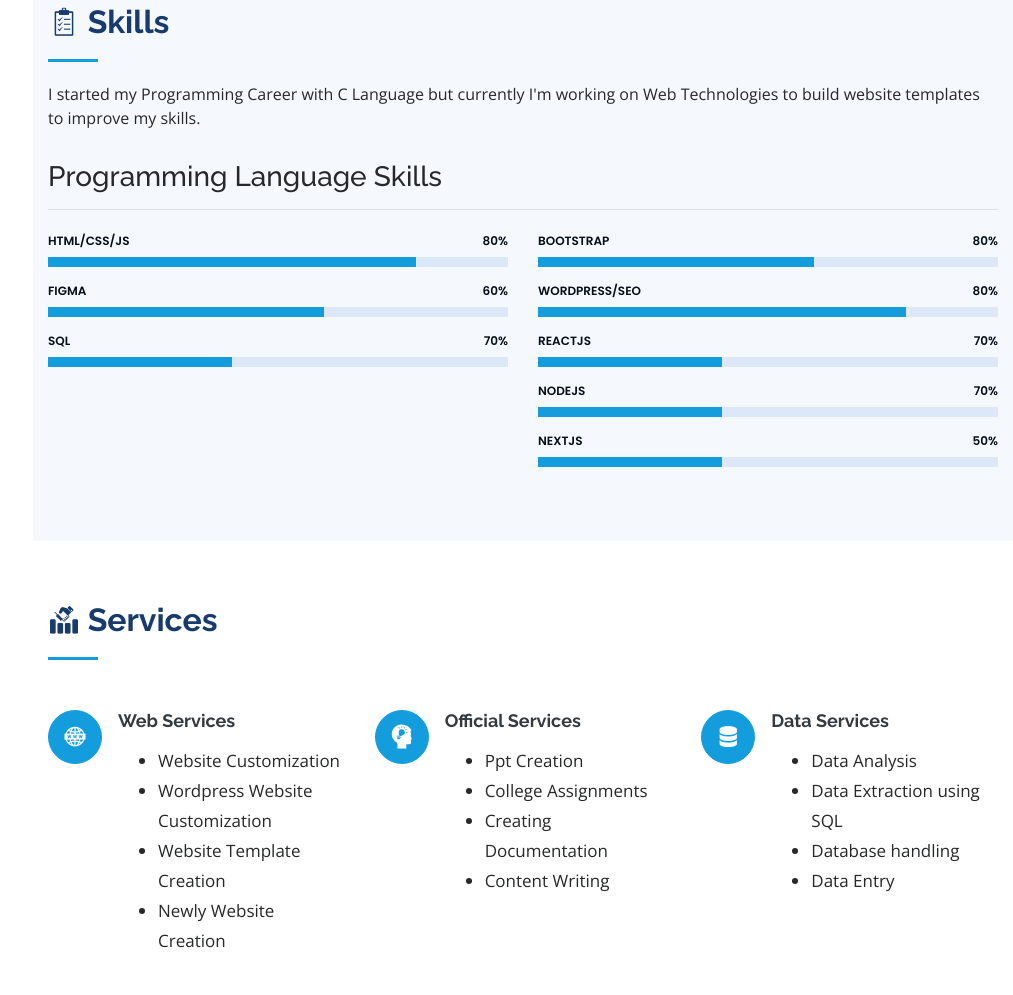
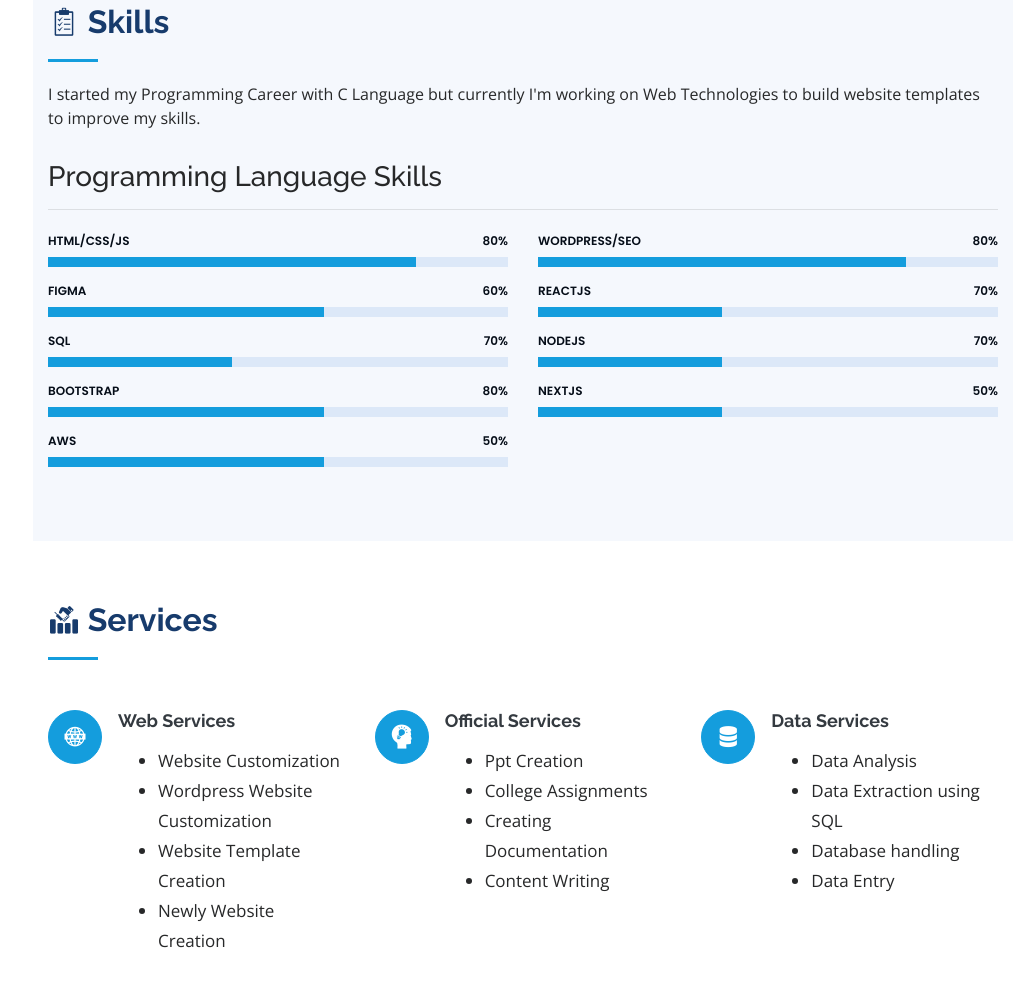
Before and after one commit to poojasrm/poojasrm.github.io, a plain HTML site: page index.html in a window 1280 px wide. Shown: the part 1507-2502 px from the top of the page, without its empty margins (267-1280 px from the left). Drawn offline with nearby package versions, Linux system fonts and the light colour scheme.

Commit message:
Update index.html

```diff
--- a/index.html
+++ b/index.html
@@ -162,16 +162,22 @@
                 <div class="progress-bar" role="progressbar" aria-valuenow="40" aria-valuemin="0" aria-valuemax="100"></div>
               </div>
             </div>
-
-          </div>
-          <div class="col-lg-6" data-aos="fade-up" data-aos-delay="100">
-
-            <div class="progress">
+<div class="progress">
               <span class="skill">Bootstrap <i class="val">80%</i></span>
               <div class="progress-bar-wrap">
                 <div class="progress-bar" role="progressbar" aria-valuenow="60" aria-valuemin="0" aria-valuemax="100"></div>
               </div>
             </div>
+            <div class="progress">
+              <span class="skill">AWS <i class="val">50%</i></span>
+              <div class="progress-bar-wrap">
+                <div class="progress-bar" role="progressbar" aria-valuenow="60" aria-valuemin="0" aria-valuemax="100"></div>
+              </div>
+            </div>
+          </div>
+          <div class="col-lg-6" data-aos="fade-up" data-aos-delay="100">
+
+
 
             <div class="progress">
               <span class="skill">Wordpress/SEO <i class="val">80%</i></span>
```
